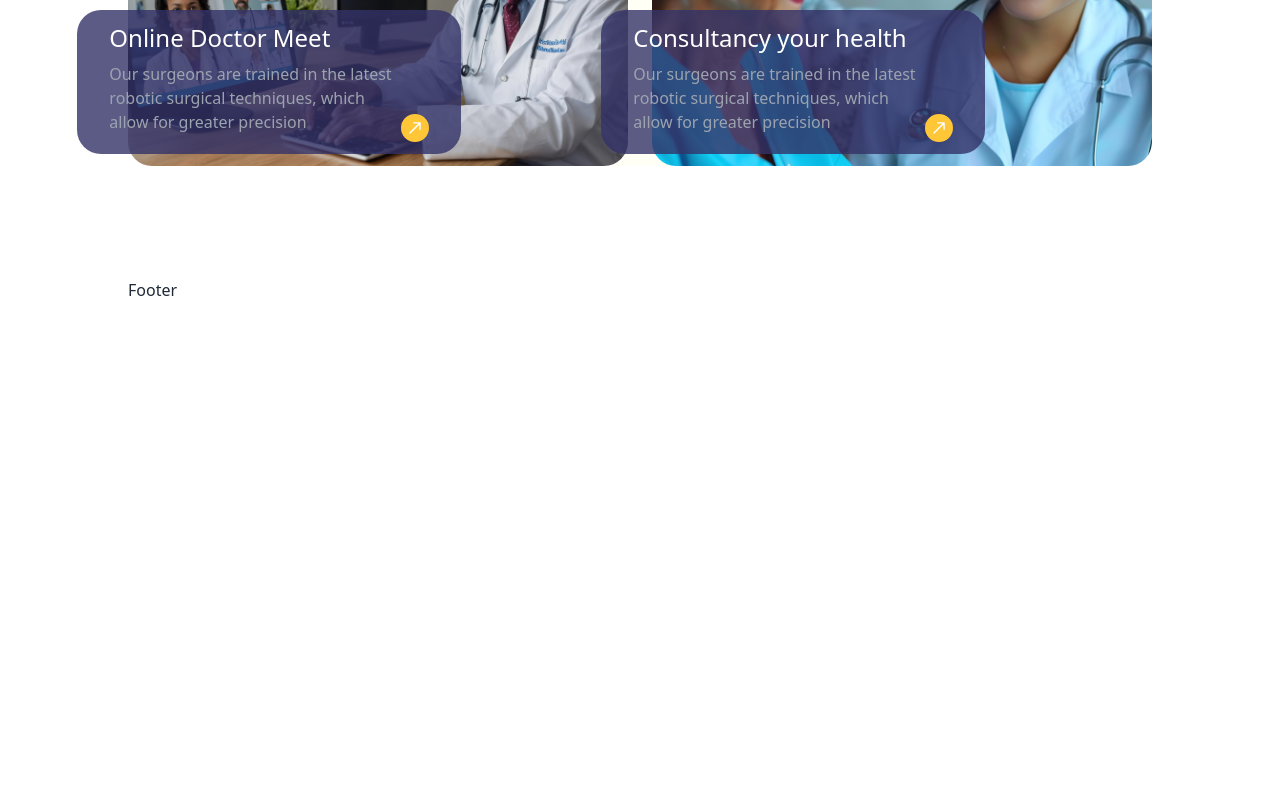
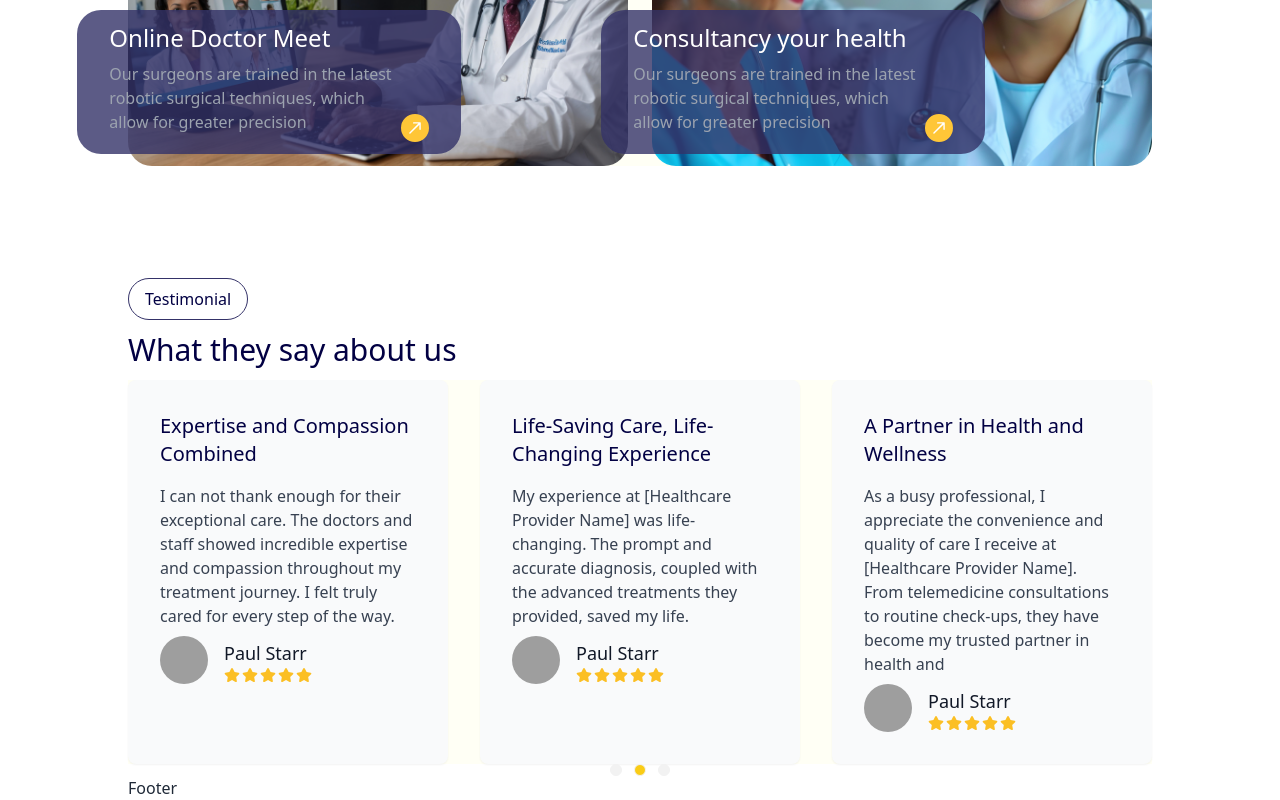
Before and after one commit to Tamim239/Healthcare-Landing-page, a React (Vite) app in the folder Healthcare-landing-page/: page / in a window 1280 px wide. Shown: the part 2058-2858 px from the top of the page. Before the commit the page ends 2360 px from the top, so only its background shows below. Built offline with nearby package versions, Linux system fonts and the light colour scheme; grey boxes are pictures that could not be loaded.

Commit message:
added reviews section

```diff
--- /dev/null
+++ b/Healthcare-landing-page/src/Components/HomeSection/Review.jsx
@@ -0,0 +1,118 @@
+import { FaStar } from "react-icons/fa6";
+
+export const Review = () => {
+  return (
+    <div>
+      <div className="border border-[#343268] rounded-full inline-block py-2 px-4 ">
+        <p>Testimonial</p>
+      </div>
+      <h2 className="text-3xl font-medium my-3">What they say about us</h2>
+      {/* reviews */}
+      <div>
+        <section className="bg-white">
+          <div>
+            <div className="grid grid-cols-1 gap-4 md:grid-cols-3 md:gap-8 bg-[#FFFFF5]">
+              <blockquote className="rounded-lg bg-gray-50 p-6 shadow-sm sm:p-8">
+                <h1 className="text-xl font-medium">
+                  Expertise and Compassion Combined
+                </h1>
+                <p className="mt-4 text-gray-700">
+                  I can not thank enough for their exceptional care. The doctors
+                  and staff showed incredible expertise and compassion
+                  throughout my treatment journey. I felt truly cared for every
+                  step of the way.
+                </p>
+                <div className="flex items-center gap-4 mt-2">
+                  <img
+                    alt=""
+                    src="https://images.unsplash.com/photo-1595152772835-219674b2a8a6?ixlib=rb-1.2.1&ixid=MnwxMjA3fDB8MHxwaG90by1wYWdlfHx8fGVufDB8fHx8&auto=format&fit=crop&w=1180&q=80"
+                    className="size-12 rounded-full object-cover"
+                  />
+
+                  <div>
+                    <p className="mt-0.5 text-lg font-medium text-gray-900">
+                      Paul Starr
+                    </p>
+                    <div className="flex justify-center gap-0.5 text-green-500">
+                      <FaStar className="text-amber-400 " />
+                      <FaStar className="text-amber-400 " />
+                      <FaStar className="text-amber-400 " />
+                      <FaStar className="text-amber-400 " />
+                      <FaStar className="text-amber-400 " />
+                    </div>
+                  </div>
+                </div>
+              </blockquote>
+              <blockquote className="rounded-lg bg-gray-50 p-6 shadow-sm sm:p-8">
+                <h1 className="text-xl font-medium">
+                  Life-Saving Care, Life-Changing Experience
+                </h1>
+                <p className="mt-4 text-gray-700">
+                  My experience at [Healthcare Provider Name] was life-changing.
+                  The prompt and accurate diagnosis, coupled with the advanced
+                  treatments they provided, saved my life.
+                </p>
+                <div className="flex items-center gap-4 mt-2">
+                  <img
+                    alt=""
+                    src="https://images.unsplash.com/photo-1595152772835-219674b2a8a6?ixlib=rb-1.2.1&ixid=MnwxMjA3fDB8MHxwaG90by1wYWdlfHx8fGVufDB8fHx8&auto=format&fit=crop&w=1180&q=80"
+                    className="size-12 rounded-full object-cover"
+                  />
+
+                  <div>
+                    <p className="mt-0.5 text-lg font-medium text-gray-900">
+                      Paul Starr
+                    </p>
+                    <div className="flex justify-center gap-0.5 text-green-500">
+                      <FaStar className="text-amber-400 " />
+                      <FaStar className="text-amber-400 " />
+                      <FaStar className="text-amber-400 " />
+                      <FaStar className="text-amber-400 " />
+                      <FaStar className="text-amber-400 " />
+                    </div>
+                  </div>
+                </div>
+              </blockquote>
+              <blockquote className="rounded-lg bg-gray-50 p-6 shadow-sm sm:p-8">
+                <h1 className="text-xl font-medium">
+                  A Partner in Health and Wellness
+                </h1>
+                <p className="mt-4 text-gray-700">
+                  As a busy professional, I appreciate the convenience and
+                  quality of care I receive at [Healthcare Provider Name]. From
+                  telemedicine consultations to routine check-ups, they have
+                  become my trusted partner in health and
+                </p>
+                <div className="flex items-center gap-4 mt-2">
+                  <img
+                    alt=""
+                    src="https://images.unsplash.com/photo-1595152772835-219674b2a8a6?ixlib=rb-1.2.1&ixid=MnwxMjA3fDB8MHxwaG90by1wYWdlfHx8fGVufDB8fHx8&auto=format&fit=crop&w=1180&q=80"
+                    className="size-12 rounded-full object-cover"
+                  />
+
+                  <div>
+                    <p className="mt-0.5 text-lg font-medium text-gray-900">
+                      Paul Starr
+                    </p>
+                    <div className="flex justify-center gap-0.5 text-green-500">
+                      <FaStar className="text-amber-400 " />
+                      <FaStar className="text-amber-400 " />
+                      <FaStar className="text-amber-400 " />
+                      <FaStar className="text-amber-400 " />
+                      <FaStar className="text-amber-400 " />
+                    </div>
+                  </div>
+                </div>
+              </blockquote>
+            </div>
+          </div>
+        </section>
+        <div className="flex justify-center gap-3 items-center">
+        <div className="badge badge-ghost badge-xs"></div>
+        <div className="badge bg-yellow-400 badge-xs"></div>
+        <div className="badge badge-ghost badge-xs"></div>
+        </div>
+      </div>
+    </div>
+  );
+};
--- a/Healthcare-landing-page/src/Pages/Home/Home.jsx
+++ b/Healthcare-landing-page/src/Pages/Home/Home.jsx
@@ -1,6 +1,7 @@
 import { Banner } from "../../Components/HomeSection/Banner"
 import { EmpoweringHealth } from "../../Components/HomeSection/EmpoweringHealth"
 import { Help_Solution } from "../../Components/HomeSection/Help_Solution"
+import { Review } from "../../Components/HomeSection/Review"
 import { Stats } from "../../Components/HomeSection/Stats"
 
 export const Home = () => {
@@ -10,6 +11,7 @@ export const Home = () => {
         <Stats />
         <Help_Solution />
         <EmpoweringHealth />
+        <Review />
     </div>
   )
 }
```
